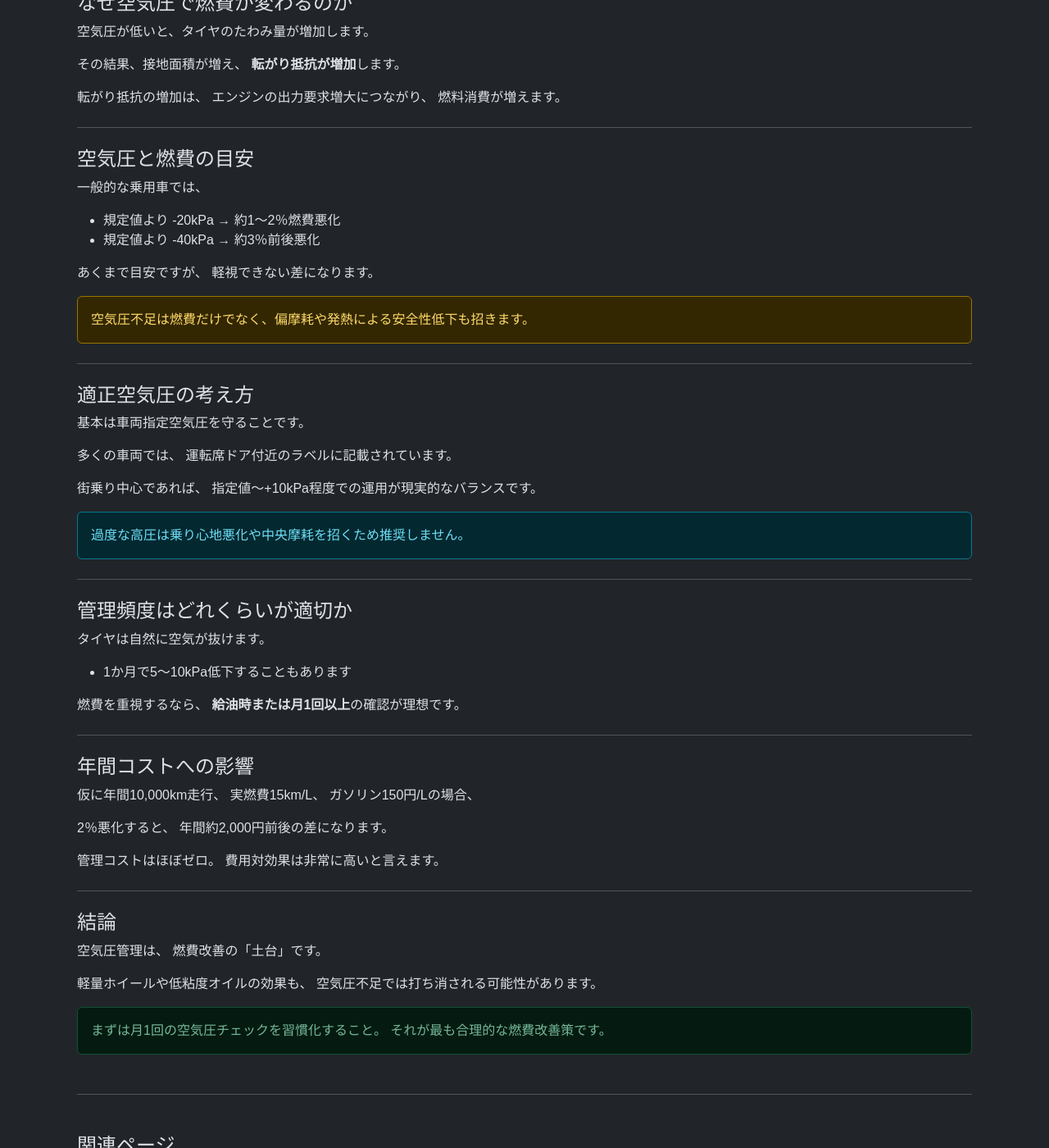
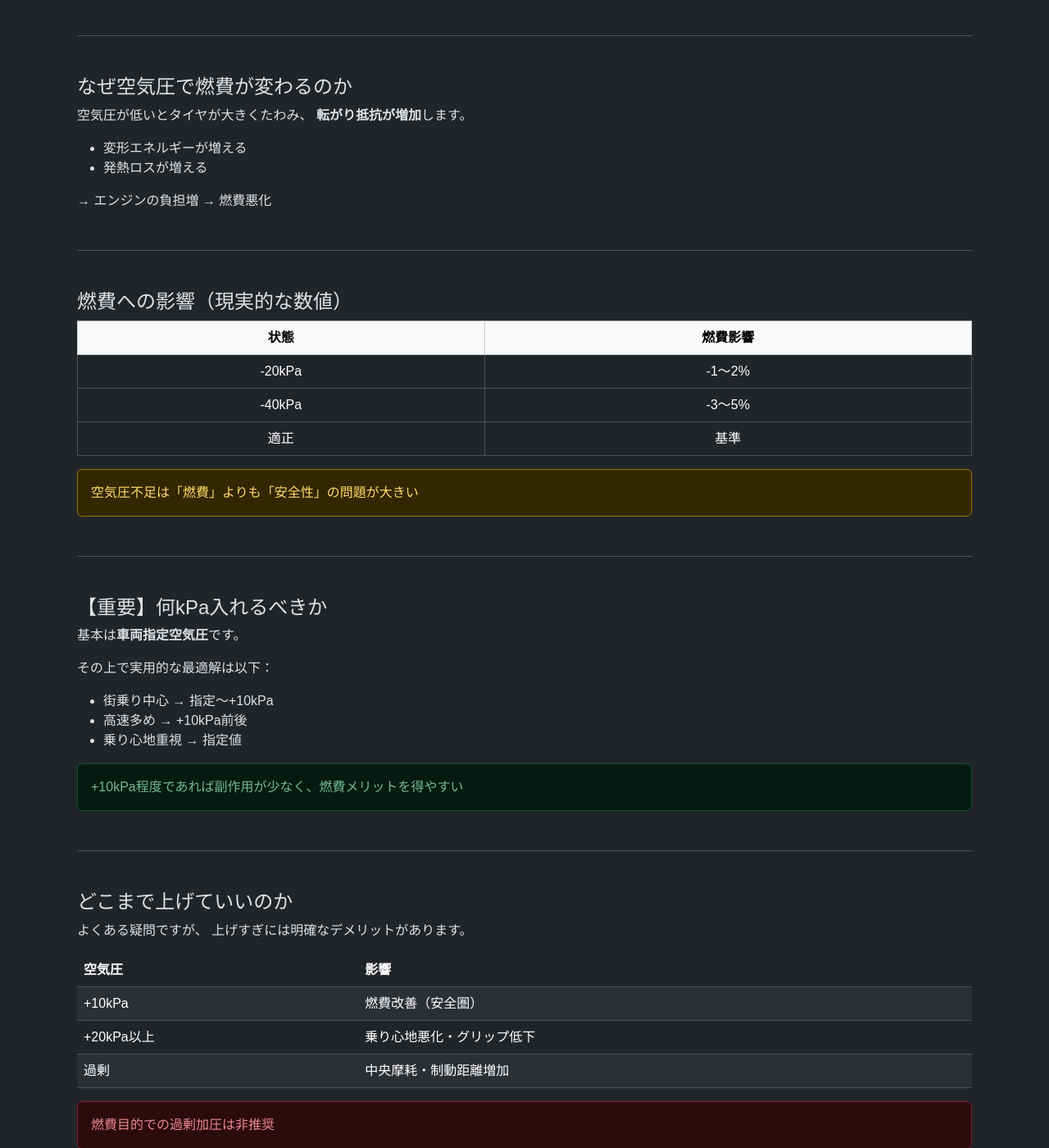
Before and after one commit to funyapar-org/fuel-lab, a Jekyll site: the page built from _knowledge/tire-air-pressure.md, in a window 1280 px wide and 1400 px high, scrolled down 381 px. Shown: the whole window at 82% size. Built offline with Jekyll 4.4.1, drawn with Linux system fonts in a browser that asks for light colours; some of the changed text lies outside the part shown.

Commit message:
tire-air-pressure.md を更新

```diff
--- a/_knowledge/tire-air-pressure.md
+++ b/_knowledge/tire-air-pressure.md
@@ -1,8 +1,8 @@
 ---
 layout: default
-title: 燃費に効く空気圧管理の基礎｜何kPa入れるべきかと燃費影響の考え方
-nav_title: 空気圧管理の基礎
-description: タイヤ空気圧が燃費に与える影響を理論的に解説。適正値の考え方、kPaごとの燃費変化、管理頻度まで整理します。
+title: 燃費に効く空気圧管理の基礎｜最適kPaと安全な上げ方まで解説
+nav_title: 空気圧管理
+description: タイヤ空気圧が燃費に与える影響と最適値を解説。何kPa入れるべきか、どこまで上げていいのか、燃費・安全・コストのバランスで整理します。
 date: 2026-02-26 04:25:00 +0900
 category: tire
 tags:
@@ -11,169 +11,215 @@ tags:
   - fuel-economy
   - rolling-resistance
   - maintenance
-  - running-cost
 ---
 
 <div class="container my-5">
 
-  <h1 class="mb-4">
-    燃費に効く空気圧管理の基礎<br>
-    <small class="text-muted">何kPa入れるべきかと燃費影響の考え方</small>
-  </h1>
+<h1 class="mb-4">
+燃費に効く空気圧管理の基礎<br>
+<small class="text-muted">結局何kPa入れるべきか？</small>
+</h1>
 
-  <div class="alert alert-secondary">
-    空気圧は、最も低コストで実行できる燃費改善策のひとつです。
-  </div>
+<div class="alert alert-primary">
+  結論：<br>
+  <strong>指定空気圧〜+10kPaが最もバランスが良い</strong><br>
+  → 燃費・安全・乗り心地の最適点
+</div>
 
-  <p>
-    エンジンオイルや軽量ホイールよりも前に、
-    まず管理すべきなのがタイヤ空気圧です。
-  </p>
+<p class="lead">
+  空気圧は<strong>最もコストゼロに近い燃費改善手段</strong>です。
+</p>
 
-  <hr class="my-4">
+<hr class="my-5">
 
-  <h2 class="h4">なぜ空気圧で燃費が変わるのか</h2>
+<h2 class="h4">なぜ空気圧で燃費が変わるのか</h2>
 
-  <p>
-    空気圧が低いと、タイヤのたわみ量が増加します。
-  </p>
+<p>
+  空気圧が低いとタイヤが大きくたわみ、
+  <strong>転がり抵抗が増加</strong>します。
+</p>
 
-  <p>
-    その結果、接地面積が増え、
-    <strong>転がり抵抗が増加</strong>します。
-  </p>
+<ul>
+  <li>変形エネルギーが増える</li>
+  <li>発熱ロスが増える</li>
+</ul>
 
-  <p>
-    転がり抵抗の増加は、
-    エンジンの出力要求増大につながり、
-    燃料消費が増えます。
-  </p>
+<p>
+  → エンジンの負担増 → 燃費悪化
+</p>
 
-  <hr class="my-4">
+<hr class="my-5">
 
-  <h2 class="h4">空気圧と燃費の目安</h2>
+<h2 class="h4">燃費への影響（現実的な数値）</h2>
 
-  <p>
-    一般的な乗用車では、
-  </p>
+<div class="table-responsive">
+<table class="table table-bordered text-center">
+<thead class="table-light">
+<tr>
+<th>状態</th>
+<th>燃費影響</th>
+</tr>
+</thead>
+<tbody>
+<tr>
+<td>-20kPa</td>
+<td>-1〜2%</td>
+</tr>
+<tr>
+<td>-40kPa</td>
+<td>-3〜5%</td>
+</tr>
+<tr>
+<td>適正</td>
+<td>基準</td>
+</tr>
+</tbody>
+</table>
+</div>
 
-  <ul>
-    <li>規定値より -20kPa → 約1〜2％燃費悪化</li>
-    <li>規定値より -40kPa → 約3％前後悪化</li>
-  </ul>
+<div class="alert alert-warning">
+  空気圧不足は「燃費」よりも「安全性」の問題が大きい
+</div>
 
-  <p>
-    あくまで目安ですが、
-    軽視できない差になります。
-  </p>
+<hr class="my-5">
 
-  <div class="alert alert-warning">
-    空気圧不足は燃費だけでなく、偏摩耗や発熱による安全性低下も招きます。
-  </div>
+<h2 class="h4">【重要】何kPa入れるべきか</h2>
 
-  <hr class="my-4">
+<p>
+  基本は<strong>車両指定空気圧</strong>です。
+</p>
 
-  <h2 class="h4">適正空気圧の考え方</h2>
+<p>
+  その上で実用的な最適解は以下：
+</p>
 
-  <p>
-    基本は車両指定空気圧を守ることです。
-  </p>
+<ul>
+  <li>街乗り中心 → 指定〜+10kPa</li>
+  <li>高速多め → +10kPa前後</li>
+  <li>乗り心地重視 → 指定値</li>
+</ul>
 
-  <p>
-    多くの車両では、
-    運転席ドア付近のラベルに記載されています。
-  </p>
+<div class="alert alert-success">
+  +10kPa程度であれば副作用が少なく、燃費メリットを得やすい
+</div>
 
-  <p>
-    街乗り中心であれば、
-    指定値〜+10kPa程度での運用が現実的なバランスです。
-  </p>
+<hr class="my-5">
 
-  <div class="alert alert-info">
-    過度な高圧は乗り心地悪化や中央摩耗を招くため推奨しません。
-  </div>
+<h2 class="h4">どこまで上げていいのか</h2>
 
-  <hr class="my-4">
+<p>
+  よくある疑問ですが、
+  上げすぎには明確なデメリットがあります。
+</p>
 
-  <h2 class="h4">管理頻度はどれくらいが適切か</h2>
+<div class="table-responsive">
+<table class="table table-striped">
+<thead>
+<tr>
+<th>空気圧</th>
+<th>影響</th>
+</tr>
+</thead>
+<tbody>
+<tr>
+<td>+10kPa</td>
+<td>燃費改善（安全圏）</td>
+</tr>
+<tr>
+<td>+20kPa以上</td>
+<td>乗り心地悪化・グリップ低下</td>
+</tr>
+<tr>
+<td>過剰</td>
+<td>中央摩耗・制動距離増加</td>
+</tr>
+</tbody>
+</table>
+</div>
 
-  <p>
-    タイヤは自然に空気が抜けます。
-  </p>
+<div class="alert alert-danger">
+  燃費目的での過剰加圧は非推奨
+</div>
 
-  <ul>
-    <li>1か月で5〜10kPa低下することもあります</li>
-  </ul>
+<hr class="my-5">
 
-  <p>
-    燃費を重視するなら、
-    <strong>給油時または月1回以上</strong>の確認が理想です。
-  </p>
+<h2 class="h4">管理頻度（ここが差になる）</h2>
 
-  <hr class="my-4">
+<ul>
+  <li>1ヶ月で5〜10kPa低下する</li>
+</ul>
 
-  <h2 class="h4">年間コストへの影響</h2>
+<p>
+  推奨：
+</p>
 
-  <p>
-    仮に年間10,000km走行、
-    実燃費15km/L、
-    ガソリン150円/Lの場合、
-  </p>
+<ul>
+  <li>月1回チェック</li>
+  <li>給油時に確認</li>
+</ul>
 
-  <p>
-    2％悪化すると、
-    年間約2,000円前後の差になります。
-  </p>
+<div class="alert alert-info">
+  冬は気温低下で自然に空気圧が下がる
+</div>
 
-  <p>
-    管理コストはほぼゼロ。
-    費用対効果は非常に高いと言えます。
-  </p>
+<hr class="my-5">
 
-  <hr class="my-4">
+<h2 class="h4">年間コストへの影響</h2>
 
-  <h2 class="h4">結論</h2>
+<p>
+  条件：
+</p>
 
-  <p>
-    空気圧管理は、
-    燃費改善の「土台」です。
-  </p>
+<ul>
+  <li>年間10,000km</li>
+  <li>燃費15km/L</li>
+</ul>
 
-  <p>
-    軽量ホイールや低粘度オイルの効果も、
-    空気圧不足では打ち消される可能性があります。
-  </p>
+<p>
+  → 3%悪化で約2,000〜3,000円の差
+</p>
 
-  <div class="alert alert-success">
-    まずは月1回の空気圧チェックを習慣化すること。
-    それが最も合理的な燃費改善策です。
-  </div>
+<p>
+  管理コストはほぼゼロのため、
+  <strong>最も効率の良い節約手段</strong>です。
+</p>
 
-  <hr class="my-5">
+<hr class="my-5">
 
-  <h2 class="h4">関連ページ</h2>
+<h2 class="h4">よくある誤解</h2>
 
-  <ul>
-    <li>
-      <a href="{{ site.baseurl }}/tools/wheel-weight-fuel-simulator/">
-        ホイール重量と燃費影響シミュレーター
-      </a>
-    </li>
-    <li>
-      <a href="{{ site.baseurl }}/knowledge/inch-up-worth-it/">
-        インチアップは本当に損なのか？
-      </a>
-    </li>
-    <li>
-      <a href="{{ site.baseurl }}/knowledge/tire-change-diy-worth-it/">
-        タイヤ交換DIYは本当に得か？
-      </a>
-    </li>
-    <li>
-      <a href="{{ site.baseurl }}/solio/fuel-optimization-by-tire/">
-        ソリオのタイヤ交換で燃費14km/L→15km/Lを狙う
-      </a>
-    </li>
-  </ul>
+<h3 class="mt-3">高ければ高いほど燃費が良い？</h3>
+
+<p>
+  → 誤りです。
+</p>
+
+<p>
+  一定以上はデメリットの方が大きくなります。
+</p>
+
+<hr class="my-5">
+
+<h2 class="h4">まとめ</h2>
+
+<div class="alert alert-primary">
+<ul class="mb-0">
+<li>空気圧は燃費に直結する</li>
+<li>最適は「指定〜+10kPa」</li>
+<li>過剰加圧は逆効果</li>
+<li>月1回チェックが最重要</li>
+</ul>
+</div>
+
+<hr class="my-5">
+
+<h2 class="h4">関連ページ</h2>
+
+<ul>
+<li><a href="{{ site.baseurl }}/knowledge/tire-and-fuel-economy/">タイヤサイズと燃費</a></li>
+<li><a href="{{ site.baseurl }}/knowledge/fuel-efficient-driving-basics/">燃費運転の基本</a></li>
+<li><a href="{{ site.baseurl }}/tools/tire-simulator/">タイヤ燃費シミュレーター</a></li>
+<li><a href="{{ site.baseurl }}/solio/fuel-optimization-by-tire/">ソリオのタイヤ最適化</a></li>
+</ul>
 
 </div>
```
